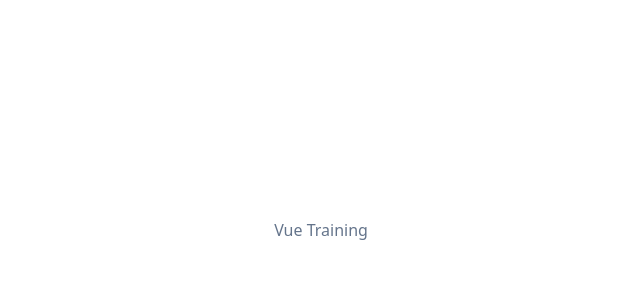
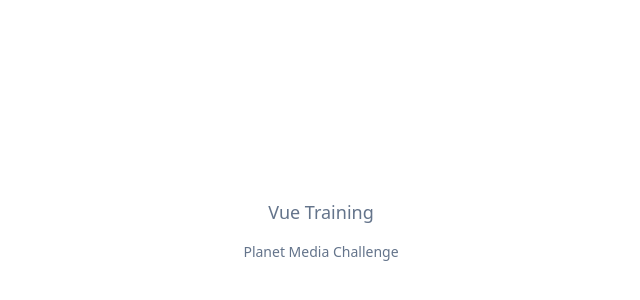
Before and after one commit to jluistraxion/vue-training, a Vue app: page / in a window 1280 px wide. Shown: the part 170-470 px from the top of the page, without its empty margins (319-959 px from the left). Built offline with nearby package versions, Linux system fonts and the light colour scheme.

Commit message:
feat: install vue router

```diff
--- a/package.json
+++ b/package.json
@@ -10,7 +10,8 @@
   },
   "dependencies": {
     "flowbite": "^3.1.2",
-    "vue": "^3.5.13"
+    "vue": "^3.5.13",
+    "vue-router": "^4.5.0"
   },
   "devDependencies": {
     "@vitejs/plugin-vue": "^5.2.1",
--- a/src/App.vue
+++ b/src/App.vue
@@ -1,7 +1,9 @@
 <template>
-  <div class="flex items-center justify-center h-screen text-slate-500">
-    Vue Training
-  </div>
+  <RouterView :key="route.path" />
 </template>
 
-<script setup></script>
+<script setup lang="ts">
+import { useRoute } from 'vue-router'
+
+const route = useRoute()
+</script>
--- a/src/main.ts
+++ b/src/main.ts
@@ -2,5 +2,9 @@
 import { createApp } from 'vue'
 import App from './App.vue'
 import '@/index.css'
+import router from '@/router'
 
-createApp(App).mount('#app')
+
+const app = createApp(App)
+app.use(router)
+app.mount('#app')
--- /dev/null
+++ b/src/router/index.js
@@ -0,0 +1,23 @@
+import { createWebHistory, createRouter } from 'vue-router'
+
+
+const routes = [
+  {
+    name: 'home',
+    path: '/',
+    component: () => import('@/views/HomeView.vue')
+  },
+  {
+    name: 'not-found',
+    path: '/:pathMatch(.*)*',
+    component: () => import('@/views/ErrorPageView.vue')
+  },
+]
+
+const router = createRouter({
+  history: createWebHistory(),
+  routes,
+})
+
+
+export default router
--- /dev/null
+++ b/src/views/ErrorPageView.vue
@@ -0,0 +1,5 @@
+<template>
+  <div class="flex items-center justify-center h-screen text-slate-500">
+    Page Not Found
+  </div>
+</template>
--- /dev/null
+++ b/src/views/HomeView.vue
@@ -0,0 +1,13 @@
+<template>
+  <div
+    class="flex flex-col gap-4 items-center justify-center h-screen text-slate-500"
+  >
+    <div class="text-lg">Vue Training</div>
+    <RouterLink
+      to="/about"
+      class="hover:text-blue-500 text-sm"
+    >
+      Planet Media Challenge
+    </RouterLink>
+  </div>
+</template>
```
Also changed, not shown: 1 other file (tests, documents, lock files or other folders).
